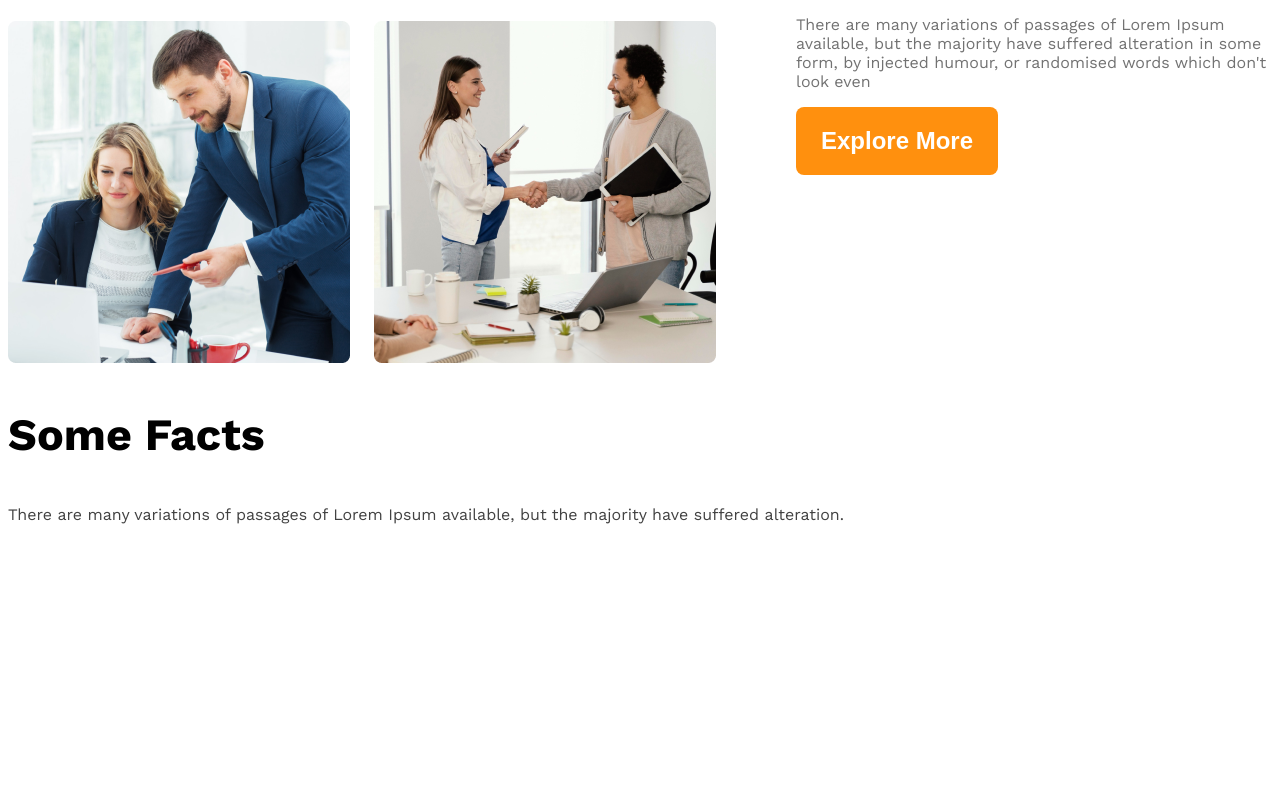
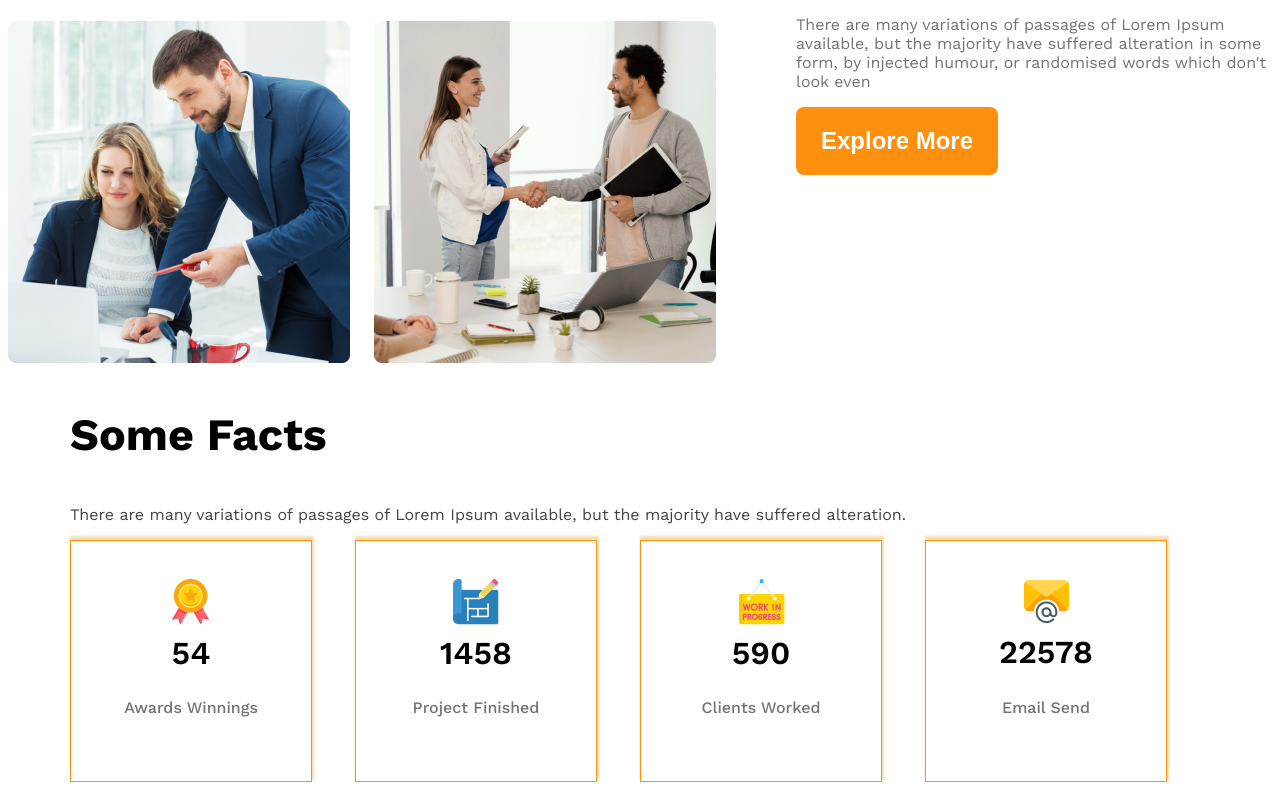
Before and after one commit to Rakib4447/g3-architects, a plain HTML site: page index.html in a window 1280 px wide. Shown: the part 1593-2383 px from the top of the page. Before the commit the page ends 2133 px from the top, so only its background shows below. Drawn offline with nearby package versions, Linux system fonts and the light colour scheme.

Commit message:
added a fact container

```diff
--- a/index.html
+++ b/index.html
@@ -59,6 +59,39 @@
           <section class="some_facts">
             <h3 class="section_title">Some Facts</h3>
             <p class="description font_color">There are many variations of passages of Lorem Ipsum available, but the majority have suffered alteration.</p>
+            <!-- .fact*4>img.fact_icon+h4.fact_number+h5.fact_name -->
+             <div class="fact_container">
+             <div class="fact">
+                <div>
+                    <img class="fact_icon" src="images/icons/ribon.png" alt="" >
+                <h4 class="fact_number">54</h4>
+                <h5 class="fact_name">Awards Winnings</h5>
+                </div>
+
+             </div>
+             <div class="fact">
+                <div>
+                    <img class="fact_icon" src="images/icons/projects.png" alt="" >
+                <h4 class="fact_number">1458</h4>
+                <h5 class="fact_name">Project Finished</h5>
+            </div>
+
+             </div>
+             <div class="fact">
+                <div>
+                    <img class="fact_icon" src="images/icons/customers.png" alt="" >
+                <h4 class="fact_number">590</h4>
+                <h5 class="fact_name">Clients Worked</h5>
+                </div>
+             </div>
+             <div class="fact">
+                <div>
+                    <img  class="fact_icon" src="images/icons/email.png" alt="">
+                <h4 class="fact_number">22578</h4>
+                <h5 class="fact_name">Email Send</h5>
+             </div>
+                </div>
+             </div>
 
           </section>
 
--- a/style/architect.css
+++ b/style/architect.css
@@ -106,6 +106,41 @@ max-width: 540px;
 #quick_list{
     font-weight: 700;
 }
+/* some fact related style */
+.fact_container{
+    display: grid;
+    grid-template-columns: repeat(4, 1fr);
+
+}
+.fact{
+    border: 1px solid #ff900e;
+    width: 240px;
+    height: 240px;
+    display: flex;
+    text-align: center;
+    justify-content: center;
+    align-items: center;
+     box-shadow: 1px -3px +2px 1px wheat;
+}
+.fact_number{
+    font-size: 2rem;
+    font-weight: 600;
+    margin-top: 5px;
+    margin-bottom: 10px;
+
+}
+.fact_name{
+    font-size: 1rem;
+    font-weight: 500;
+    color: #727272;
+    gap: 125px;;
+
+}
+.some_facts{
+    max-width: 1140px;
+    margin: 0 auto;
+}
+
 
 /* responsive media query */
 @media screen and (max-width: 576px){
@@ -115,6 +150,13 @@ max-width: 540px;
     .team_img_container{
         grid-template-columns: repeat(1, 1fr);
     }
+    .fact_container{
+        grid-template-columns:repeat(1, 1fr)
+    }
+   .fact_container{
+    justify-items: center;
+   }
+
 }
 
 /* Medium size device */
```
